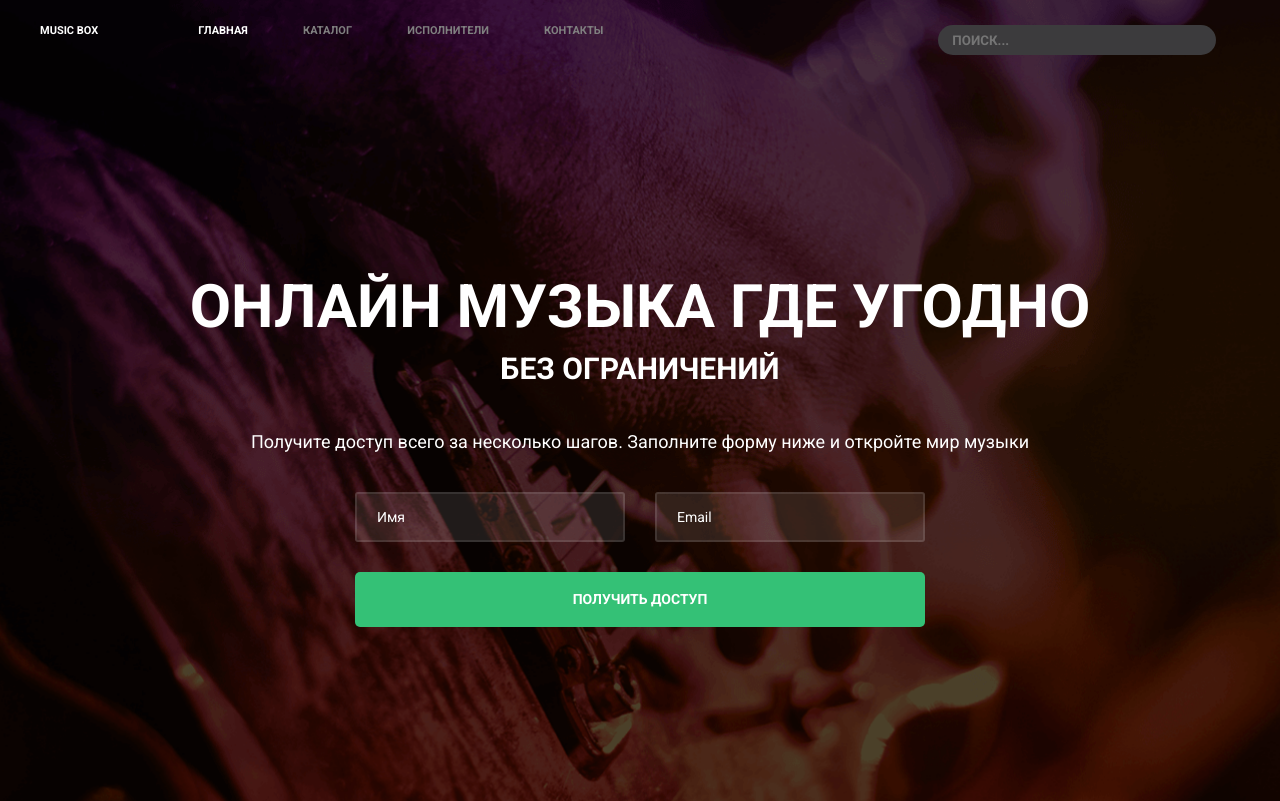
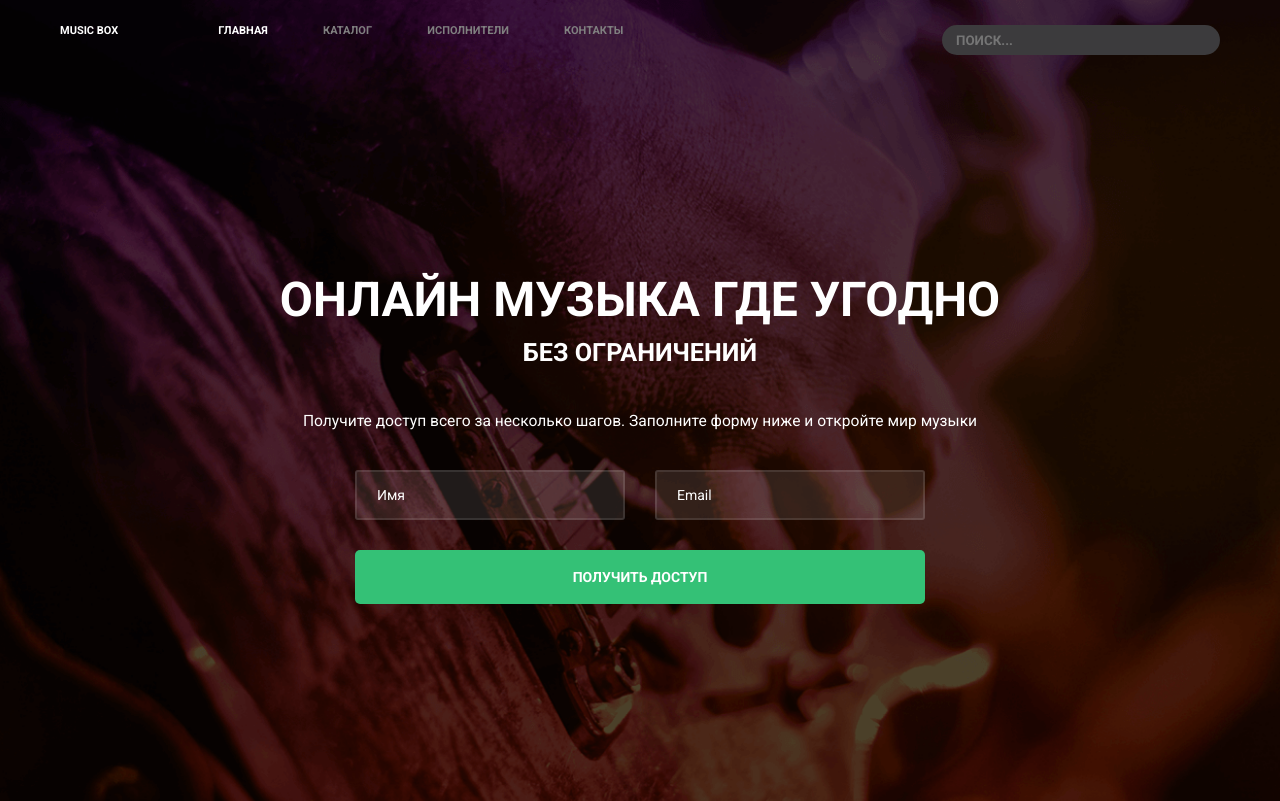
Before and after one commit to bayeget/layout-designer-project-lvl2, a website: page src/index.html in a window 1280 px wide. Shown: the top 801 px of the page. Drawn offline with Linux system fonts and the light colour scheme.

Commit message:
adaptive design hedaer and banner

```diff
--- a/src/index.html
+++ b/src/index.html
@@ -9,16 +9,16 @@
   <link rel="stylesheet" href="styles/style.css">
 </head>
 
-<body>
+<body style="overflow-x: hidden;">
   <header class="header mt-25">
     <div class="container">
-      <div class="flex">
-        <div class="logo">
+      <div class="flex justify-content-between flex-wrap">
+        <div class="logo pr-100">
           <a href="#" class="text-white bold tt-u">
             music box
           </a>
         </div>
-        <nav class="ml-100">
+        <nav class="flex-1 nav">
           <ul class="menu flex align-items-center justify-content-between">
             <li class="menu-item bold tt-u active"><a href="#">Главная</a></li>
             <li class="menu-item bold tt-u"><a href="#">Каталог</a></li>
@@ -26,7 +26,7 @@
             <li class="menu-item bold tt-u"><a href="#">Контакты</a></li>
           </ul>
         </nav>
-        <div class="search ml-335">
+        <div class="search">
           <input class="search-input bold tt-u" type="text" placeholder="Поиск...">
         </div>
       </div>
@@ -37,13 +37,13 @@
       <div class="container">
         <h1 class="h1 mb-45">
           Онлайн музыка где угодно
-          <div class="fz-30 mt-10">без ограничений</div>
+          <div class="r-fz-30-18  mt-10">без ограничений</div>
         </h1>
-        <p class="fz-18 mb-40 text-white text-center">Получите доступ всего за несколько шагов. Заполните форму ниже и
+        <p class="r-fz-18-12 mb-40 text-white text-center">Получите доступ всего за несколько шагов. Заполните форму ниже и
           откройте мир музыки</p>
 
         <form class="registration-form m-a">
-          <div class="flex justify-content-between mb-30 gap-30">
+          <div class="flex justify-content-between mb-30 gap-30 flex-wrap">
             <input class="registration-input fz-14 flex-1" type="text" placeholder="Имя">
             <input class="registration-input fz-14 flex-1" type="text" placeholder="Email">
           </div>
--- a/src/styles/scss/abstracts/_global.scss
+++ b/src/styles/scss/abstracts/_global.scss
@@ -12,6 +12,10 @@
 
 .justify-content-center {
   justify-content: center;
+}
+
+.flex-wrap {
+  flex-wrap: wrap;
 }
 
 .flex-1 {
@@ -75,6 +79,10 @@
   margin-left: 100px;
 }
 
+.pr-100 {
+  padding-right: 100px;
+}
+
 .ml-335 {
   margin-left: 335px;
 }
@@ -97,7 +105,15 @@ h3 {
 }
 
 .h1 {
-  font-size: 60px;
+  @include responsive-font-size(30, 60);
+}
+
+.r-fz-30-18 {
+  @include responsive-font-size(18, 30);
+}
+
+.r-fz-18-12 {
+  @include responsive-font-size(12, 18);
 }
 
 .h2 {
--- a/src/styles/scss/abstracts/_mixins.scss
+++ b/src/styles/scss/abstracts/_mixins.scss
@@ -0,0 +1,30 @@
+$breakpoints: (
+  breakpoint-small: 768px,
+  breakpoint-medium: 992px,
+  breakpoint-large: 1280px
+);
+
+@mixin media($type: "small", $pixel: null) {
+  @if ($type == "custom") {
+    @media screen and (max-width: $pixel) {
+      @content;
+    }
+  } @else {
+    @media screen and (max-width: map-get($breakpoints, breakpoint-#{$type})) {
+      @content;
+    }
+  }
+}
+
+@function calcFluidFontSize($f-min, $f-max, $v-min, $v-max) {
+  $k: ($f-max - $f-min)/($v-max - $v-min);
+  $b: $f-min - $k * $v-min;
+
+  $b: $b * 1px;
+
+  @return calc( #{$k} * 100vw + #{$b} );
+}
+
+@mixin responsive-font-size($f-min, $f-max) {
+  font-size: calcFluidFontSize($f-min, $f-max, 320, 1920)
+}
--- a/src/styles/scss/app.scss
+++ b/src/styles/scss/app.scss
@@ -44,6 +44,11 @@ ul > li {
   width: 100%;
   max-width: 1200px;
   margin: 0 auto;
+
+  overflow: hidden;
+  @include media(large) {
+    padding: 0 20px;
+  }
 }
 
 @import "layout/grid";
--- a/src/styles/scss/components/_registration-form.scss
+++ b/src/styles/scss/components/_registration-form.scss
@@ -1,7 +1,8 @@
 .registration-form {
   position: relative;
 
-  width: 570px;
+  max-width: 570px;
+  width: 100%;
 }
 
 .registration-input {
--- a/src/styles/scss/layout/_header.scss
+++ b/src/styles/scss/layout/_header.scss
@@ -20,6 +20,29 @@
       color: var(--color-white);
     }
   }
+  @include media(medium) {
+    margin: auto;
+    &-item {
+      margin-bottom: 10px;
+    }
+  }
+  @include media(custom, 500px) {
+    margin: 0;
+    flex-direction: column;
+    align-items: flex-start;
+  }
+}
+
+.logo {
+  @include media(custom, 500px) {
+    margin-bottom: 20px;
+  }
+}
+
+.search {
+  @include media(custom, 500px) {
+    flex: 1 0 100%;
+  }
 }
 
 .search-input {
@@ -40,3 +63,11 @@
     outline: none;
   }
 }
+
+.nav {
+  @include media(medium) {
+    order: 1;
+    flex-basis: 100%;
+    margin-top: 20px;
+  }
+}
```
Also changed, not shown: src/styles/style.css, 1 other file.
